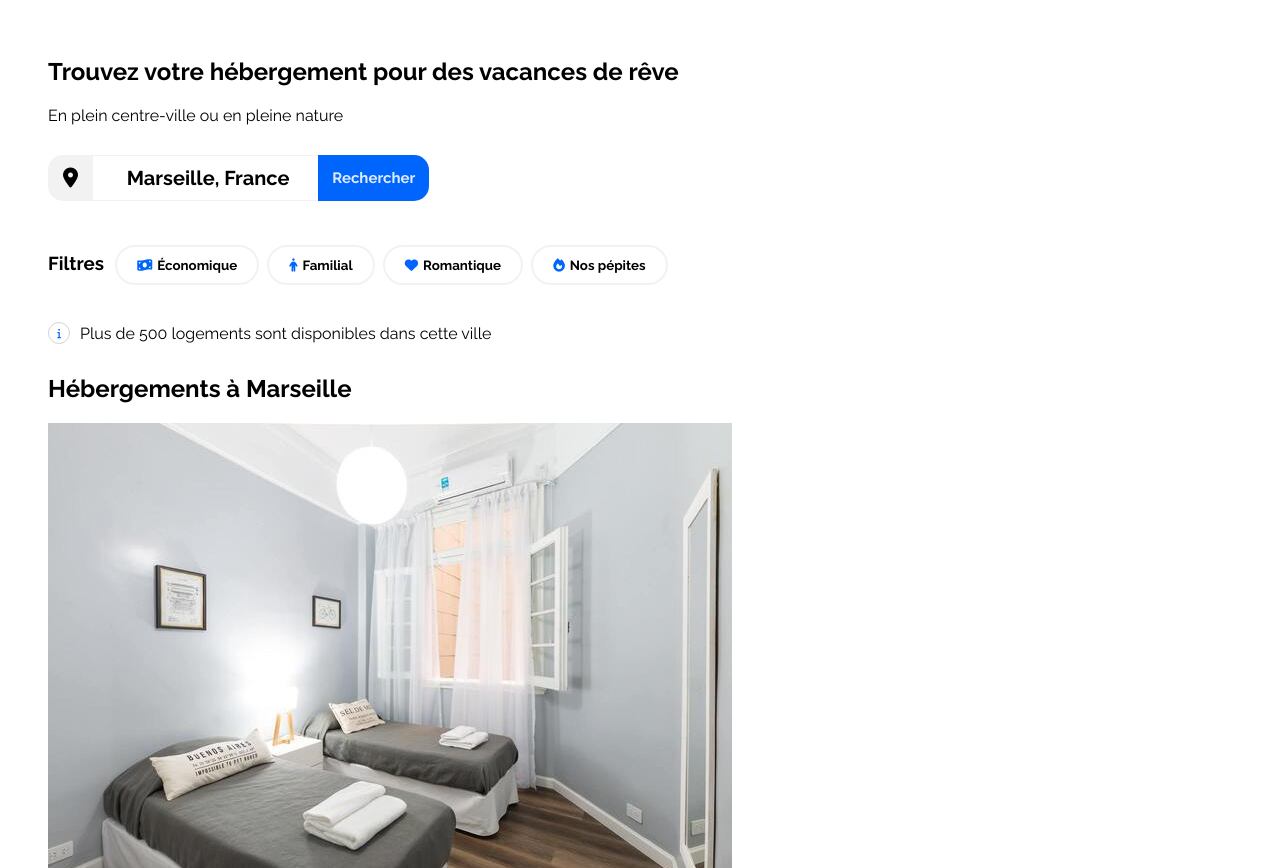
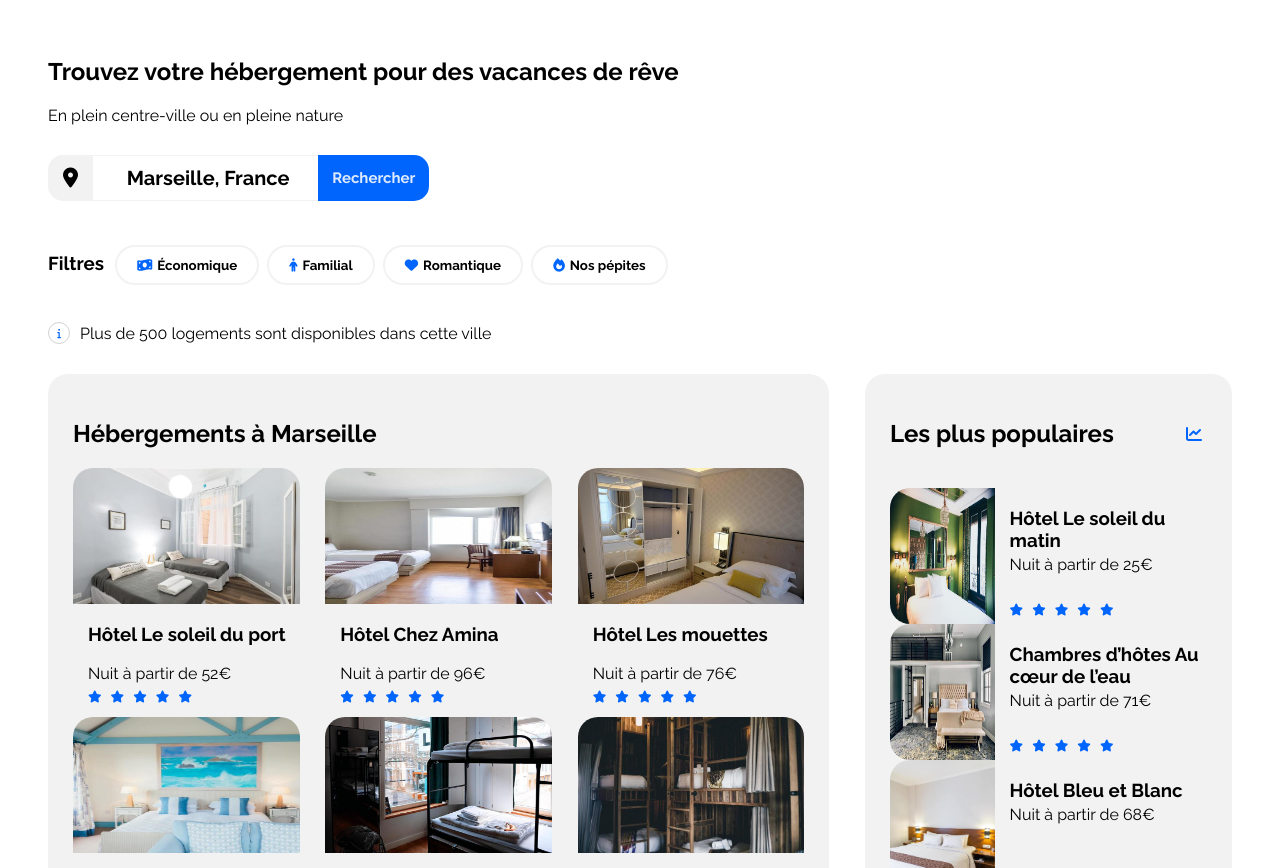
Before and after one commit to NopDeil/OCP2, a plain HTML site: page index.html in a window 1280 px wide. Shown: the part 71-939 px from the top of the page. Drawn offline with Linux system fonts and the light colour scheme.

Commit message:
Mise en forme CSS lodgings and popular

```diff
--- a/css/style.css
+++ b/css/style.css
@@ -162,3 +162,127 @@ form .fa-location-dot {
     margin: auto;
     font-size: x-small;
   }
+
+/****** lodgings And popular ***********/
+
+.lodgings-and-popular {
+    display: flex;
+    justify-content: space-between;
+  }
+
+  .lodgings-and-popular section {
+    background-color: var(--main-bg-color);
+    border-radius: 20px;
+    padding: 25px;
+    box-sizing: border-box;
+  }
+  /****** lodgings ***********/
+
+#lodgings {
+    width: 66%;
+  }
+
+  .lodgings-cards {
+    display: flex;
+    flex-wrap: wrap;
+    justify-content: space-between;
+  }
+
+  #lodgings h2 {
+    margin-bottom: 10px;
+    padding-bottom: 10px;
+  }
+
+  .lodgings-cards a {
+    display: flex;
+    width: 31%;
+    margin-bottom: 10px;
+  }
+
+  .lodgings-cards .card {
+    display: flex;
+    flex-wrap: wrap;
+    width: 100%;
+  }
+
+  .lodgings-cards img {
+    width: 100%;
+    height: 136px;
+    border-radius: 20px 20px 0 0;
+  }
+  .lodgings-cards .card-content {
+    width: 100%;
+    padding-left: 15px;
+    display: flex;
+    flex-direction: column;
+    justify-content: space-between;
+    box-sizing: border-box;
+  }
+
+  .lodgings-cards .card-subtitle {
+    margin: 0;
+  }
+
+  .lodgings-cards .card-rating {
+    margin-top: 5px;
+  }
+
+  .afficher {
+    padding-bottom: 10px;
+  }
+
+  .lodgings-cards a:hover {
+    opacity: 0.6;
+  }
+
+  /****** popular ***********/
+.popular {
+    width: 31%;
+  }
+
+  .popular-title {
+    display: flex;
+    justify-content: space-between;
+    align-items: center;
+    margin-bottom: 20px;
+  }
+
+  .popular-cards .card {
+    display: flex;
+  }
+
+  .popular-cards img {
+    width: 33%;
+    height: 136px;
+    border-radius: 20px 0 0 20px;
+  }
+
+  .popular-cards .card-content {
+    width: 67%;
+    padding-left: 15px;
+    display: flex;
+    flex-direction: column;
+    justify-content: space-between;
+    box-sizing: border-box;
+  }
+
+  .popular-cards .card-title {
+    margin-bottom: 4px;
+  }
+
+  .popular-cards .card-subtitle {
+    margin: 0;
+  }
+
+  .popular-cards .card-rating {
+    margin-bottom: 5px;
+  }
+
+  .popular-cards a {
+    display: flow-root;
+    height: 40%;
+  }
+
+  .popular-cards a:hover {
+    opacity: 0.6;
+  }
--- a/index.html
+++ b/index.html
@@ -25,7 +25,7 @@
         <nav>
           <img src="./images/logo/Booki.png" alt="Logo Booki" />
           <ul>
-            <li><a href="#hebergements">Hébergements</a></li>
+            <li><a href="#lodgings">Hébergements</a></li>
             <li><a href="#activites">Activités</a></li>
           </ul>
         </nav>
@@ -69,10 +69,10 @@
             Plus de 500 logements sont disponibles dans cette ville
           </p>
         </section>
-        <section class="hebergements-and-populaires">
-          <section id="hebergements">
-            <h2 class="hebergements-title">Hébergements à Marseille</h2>
-            <div class="hebergements-cards">
+        <section class="lodgings-and-popular">
+          <section id="lodgings">
+            <h2 class="lodgings-title">Hébergements à Marseille</h2>
+            <div class="lodgings-cards">
               <a href="#Hotel-Le-soleil-du-port">
                 <article class="card">
                   <img
@@ -238,12 +238,12 @@
               <h3 class="afficher">Afficher plus</h3>
             </div>
           </section>
-          <section class="populaires">
-            <div class="populaires-title">
+          <section class="popular">
+            <div class="popular-title">
               <h2 class="section-title">Les plus populaires</h2>
               <i class="fa-solid fa-chart-line" aria-hidden="true"></i>
             </div>
-            <div class="populaires-cards">
+            <div class="popular-cards">
               <a href="#Hotel-Le-soleil-du-matin">
                 <article class="card">
                   <img
```
